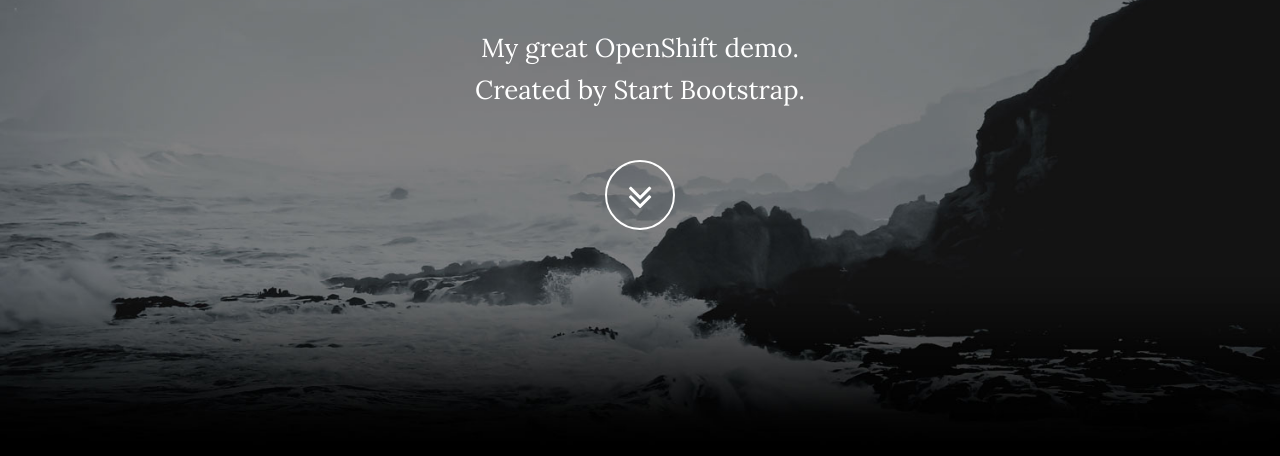
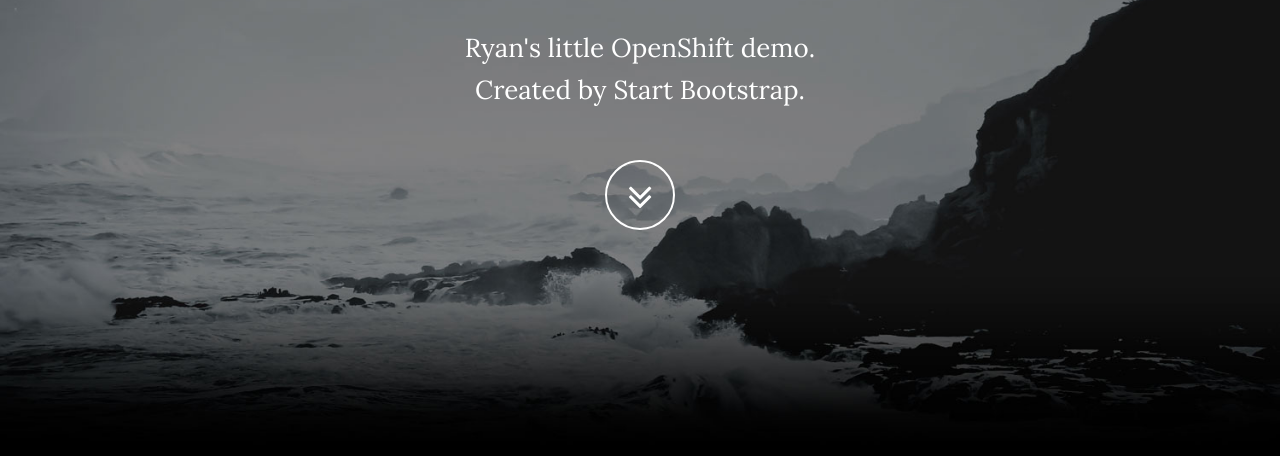
Before and after one commit to shaleila/cider, a website: page index.html in a window 1280 px wide. Shown: the part 344-800 px from the top of the page. Drawn offline with nearby package versions, Linux system fonts and the light colour scheme; some packages are replaced by stand-ins of ours.

Commit message:
Landing page change

```diff
--- a/index.html
+++ b/index.html
@@ -75,7 +75,7 @@
                 <div class="row">
                     <div class="col-md-8 col-md-offset-2">
                         <h1 class="brand-heading">Grayscale</h1>
-                        <p class="intro-text">My great OpenShift demo.
+                        <p class="intro-text">Ryan's little OpenShift demo.
                             <br>Created by Start Bootstrap.</p>
                         <a href="#about" class="btn btn-circle page-scroll">
                             <i class="fa fa-angle-double-down animated"></i>
```
